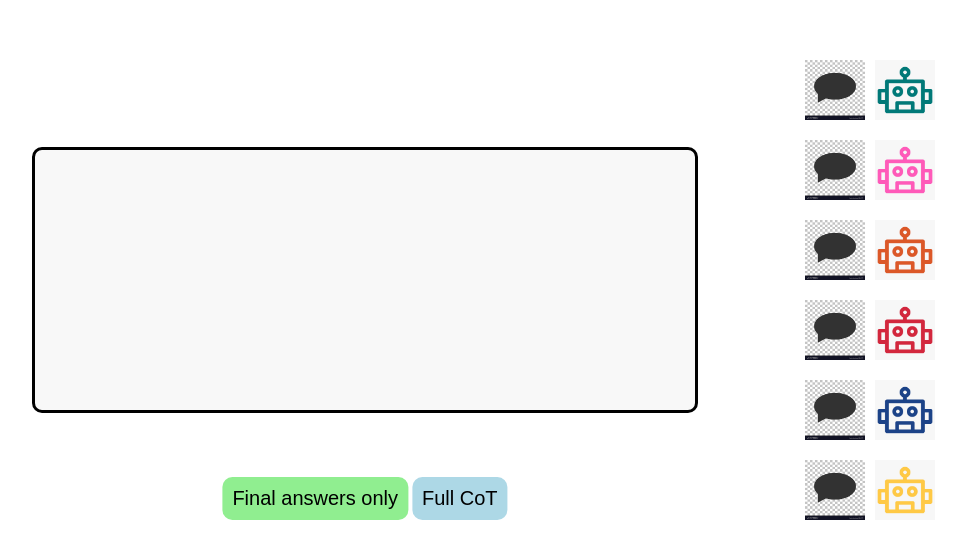
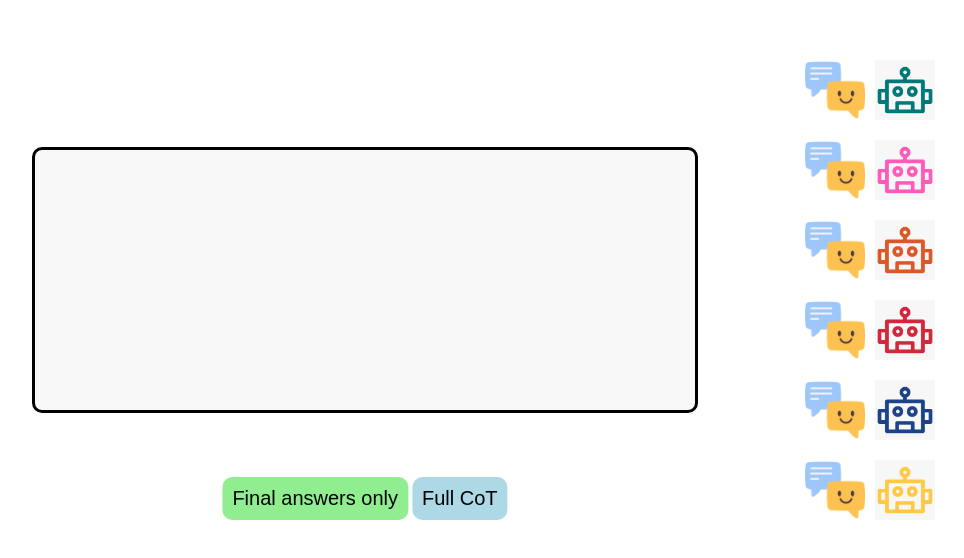
Before and after one commit to pallavijoshisgl/LLM-Demo, a plain HTML site: page index.html in a window 1280 px wide. Shown: the part 120-678 px from the top of the page, without its empty margins (275-1239 px from the left). Drawn offline with Linux system fonts and the light colour scheme.

Commit message:
Add changes related to conversation icon

```diff
--- a/index.html
+++ b/index.html
@@ -1,5 +1,7 @@
-<html>
+<!DOCTYPE html>
+<html lang="en">
 <head>
+    <!-- <link rel="stylesheet" href="https://cdnjs.cloudflare.com/ajax/libs/font-awesome/6.0.0/css/all.min.css"  crossorigin="anonymous" referrerpolicy="no-referrer" /> -->
     <style>
         /* Add some style to the chat window */
         body {
@@ -168,10 +170,14 @@
 
 
     </style>
+
+
 </head>
 <body>
+    <!-- <h1><i class="fa-solid fa-comment"></i></h1> -->
     <!-- Create a div element for the chat window -->
     <div id="container">
+
     <div id="chat-window">
         <!-- Create a ul element for the chat messages list -->
         <ul id="chat-messages">
@@ -187,12 +193,12 @@
         <img src="/images/ImgBlue.jpeg" alt="Icon Blue" class="image5">
         <img src="/images/ImgYellow.jpeg" alt="Icon Yellow"  class="image6">
 
-        <img src="/images/BubbleImg.png" class="bubble1">
-        <img src="/images/BubbleImg.png" class="bubble2">
-        <img src="/images/BubbleImg.png" class="bubble3">
-        <img src="/images/BubbleImg.png" class="bubble4">
-        <img src="/images/BubbleImg.png" class="bubble5">
-        <img src="/images/BubbleImg.png" class="bubble6">
+        <img src="/images/chatIcon.png" class="bubble1">
+        <img src="/images/chatIcon.png" class="bubble2">
+        <img src="/images/chatIcon.png" class="bubble3">
+        <img src="/images/chatIcon.png" class="bubble4">
+        <img src="/images/chatIcon.png" class="bubble5">
+        <img src="/images/chatIcon.png" class="bubble6">
     </div>
     </div>
     <!-- Create two button elements with different id attributes -->
--- a/script.js
+++ b/script.js
@@ -162,7 +162,7 @@ function showImageAsMessageType(messageType,images)
 {
     const translateXValueForIcon=-590;
     const translateYValue=60;
-    const translateXValue=-540;
+    const translateXValue=-520;
     const translateYValueForBubble=40;
     if(messageType=="person1")
         {
```
Also changed, not shown: images/chatIcon.png (added).
